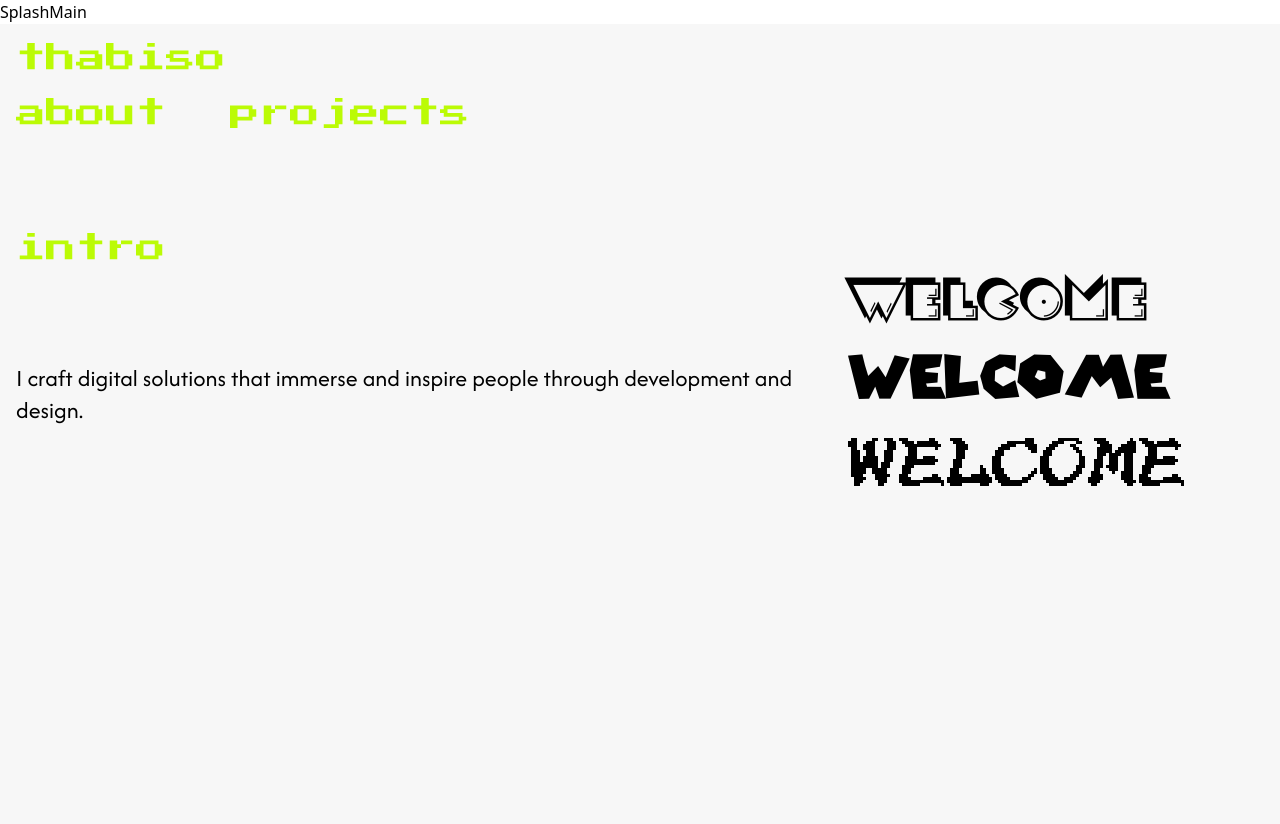
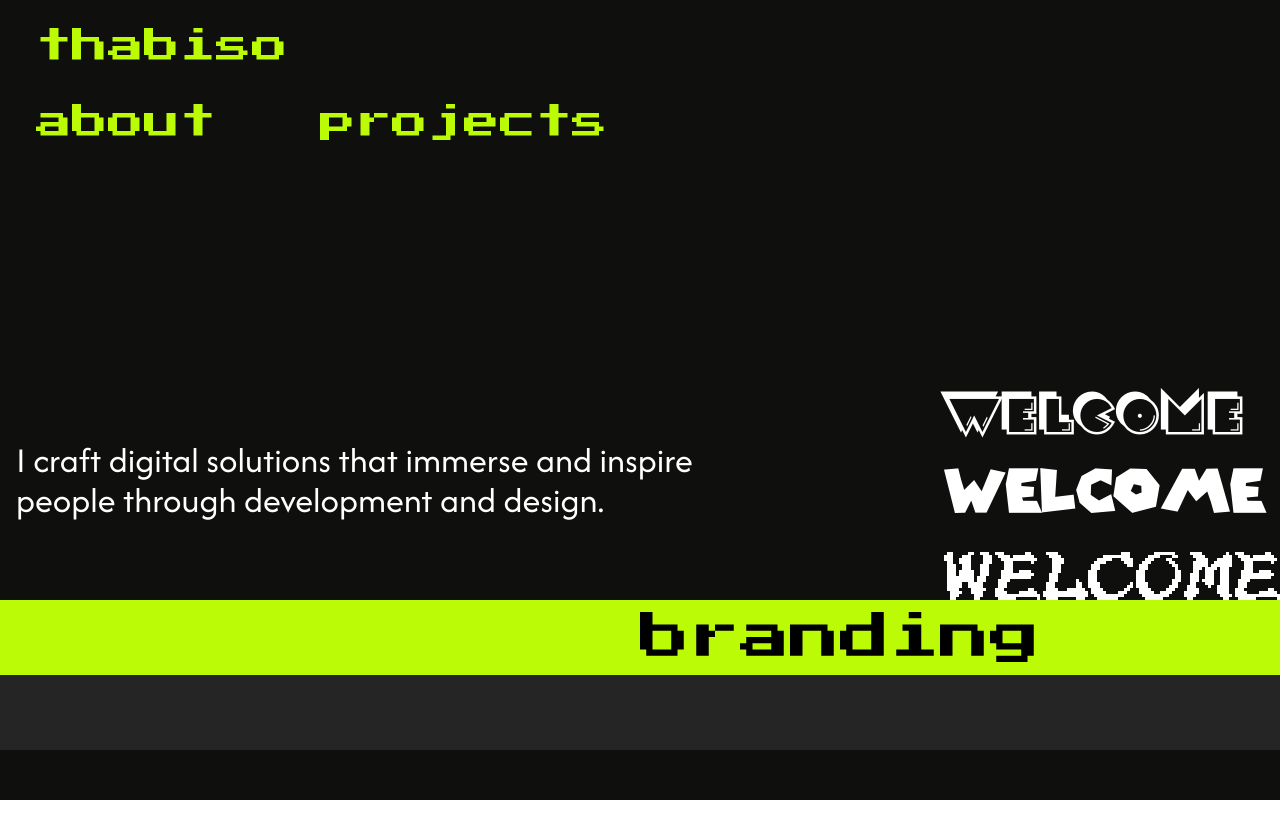
Before and after one commit to thabzzzzz/folio, a Vue app: page /main in a window 1280 px wide. After the commit the page ends 800 px from the top, so only its background shows below. Built offline with nearby package versions, Linux system fonts and the light colour scheme.

Commit message:
no message

```diff
--- a/src/App.vue
+++ b/src/App.vue
@@ -3,14 +3,7 @@
 </script>
 
 <template>
-  <header>
-    <div class="wrapper">
 
-      <router-link to="/">Splash</router-link>
-      <router-link to="/main">Main</router-link>
-
-    </div>
-  </header>
 
 <RouterView v-slot="{ Component }">
     <transition name="fade" mode="out-in">
--- a/src/components/main.vue
+++ b/src/components/main.vue
@@ -3,39 +3,37 @@
 
 
 
-<div class="min-h-screen bg-mywhite flex flex-col  ">
+<div class="min-h-screen bg-mygrey flex flex-col  ">
     <div class="mx-4">
-<nav >
-  <div class="max-w-screen flex flex-wrap items-center justify-between mx-0 ">
-    <ul class="font-medium flex flex-col  mt-4 bg-mywhite ">
+        <nav>
+        <div class="max-w-screen flex flex-wrap items-center justify-between mx-0">
+          <ul class="font-medium flex flex-col mt-4 bg-mygrey">
             <li class="homelink">
-            <router-link to="/" class="bg-mywhite link text-mygreen text-3xl">thabiso</router-link>
+              <router-link to="/" class="link text-mygreen text-4xl">thabiso</router-link>
             </li>
-
           </ul>
-
-    <div class="hidden  w-full md:block md:w-auto" id="navbar-default ">
-        <ul class="font-medium flex flex-row p-4 md:p-0 mt-4 bg-mywhite">
+          <div class="hidden w-full md:block md:w-auto" id="navbar-default">
+            <ul class="font-medium flex flex-row p-4 md:p-0 mt-4 bg-mygrey">
               <li>
-            <router-link to="/" class="bg-mywhite link text-mygreen mr-16 text-3xl">about</router-link>
+                <router-link to="/" class="link text-mygreen mr-16 text-4xl hover-blink">about</router-link>
               </li>
               <li>
-            <router-link to="/" class="bg-mywhite link text-mygreen text-3xl">projects</router-link>
+                <router-link to="/" class="link text-mygreen text-4xl hover-blink">projects</router-link>
               </li>
             </ul>
           </div>
         </div>
       </nav>
 
-<div class="grid grid-cols-6 mt-24">
+<div class="grid grid-cols-6 mt-48">
 
 <div class="col-span-4">
-    <h1 class="text-mygreen mr-16 text-3xl ">intro</h1>
-    <p class="mt-24 text-2xl">I craft digital solutions that immerse and inspire
+
+    <p class="mt-24 text-4xl">I craft digital solutions that immerse and inspire<br>
 
 people through development and design.</p>
 </div>
-<div class="pt-10 welcome-block">
+<div class="pt-10 welcome-block ml-24">
     <h2 class="welcome text-6xl" id="w1">welcome</h2>
     <h2 class="welcome text-6xl mt-6" id="w2">welcome</h2>
     <h2 class="welcome text-5xl mt-6" id="w3">welcome</h2>
@@ -44,6 +42,24 @@ people through development and design.</p>
 </div>
 
 </div>
+
+
+
+<div class="scroll slide bg-mygreen h-28 ">
+  <div class="m-scroll bg-mygreen h-28">
+    <div>
+      <!-- Duplicate text content for a seamless loop -->
+      <h1>
+        <span>dev </span><span>design </span><span>branding </span>
+        <span>dev </span><span>design </span><span>branding </span>
+      </h1>
+    </div>
+  </div>
+</div>
+
+
+
+
 </div>
 
 
@@ -70,7 +86,7 @@ people through development and design.</p>
     position: absolute;
 }
 
-h1{
+h1,h4{
     font-family: start;
 }
 
@@ -91,7 +107,87 @@ p{
     font-family: ls;
 }
 
-.welcome-block{
-    right: 0px;
+h2,p{
+    color: white;
 }
+
+
+.link {
+  font-family: start;
+  position: relative;
+  display: inline-block;
+  padding: 10px 20px;
+}
+
+.link::before {
+  content: '';
+  position: absolute;
+  top: 0;
+  left: 0;
+  width: 100%;
+  height: 100%;
+  background-color: white;
+  opacity: 0;
+  z-index: -1;
+  animation: blink 0.5s infinite alternate;
+}
+
+.link:hover::before {
+  opacity: 1;
+}
+
+@keyframes blink {
+  0% {
+    opacity: 0;
+  }
+  100% {
+    opacity: 1;
+  }
+}
+
+.slide {
+
+  margin-top: auto;
+}
+
+.scroll {
+  position: relative;
+  width: 100vw;
+  height: 15%;
+  min-height: 150px;
+  background-color: #252525;
+  overflow: hidden;
+  z-index: 1;
+  margin: 0;
+  padding: 0;
+}
+
+.m-scroll {
+  overflow: hidden;
+  height: 100%;
+  white-space: nowrap;
+  animation: scrollText 10s infinite linear;
+  margin: 0;
+  font-size: 0;
+  display: inline-block;
+}
+
+span {
+  font-size: 50px;
+  display: inline-block;
+  min-width: 100vw;
+  margin: 0;
+  padding: 0;
+  color: black;
+}
+
+@keyframes scrollText {
+  from {
+    transform: translateX(0%);
+  }
+  to {
+    transform: translateX(-50%);
+  }
+}
+
 </style>
```
Lines whose indentation alone changed are shown as unchanged.
